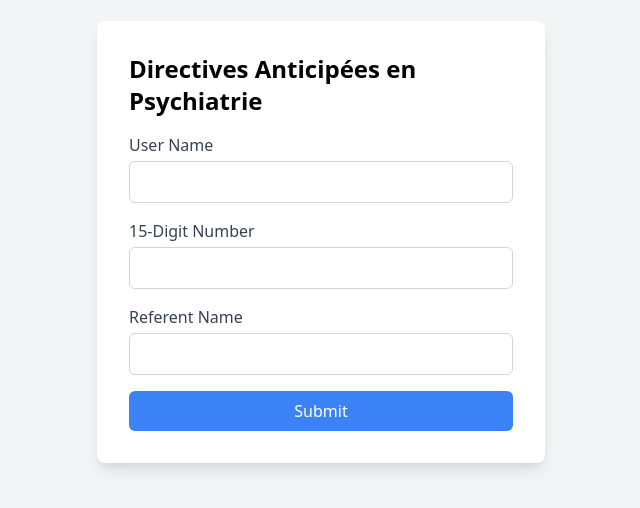
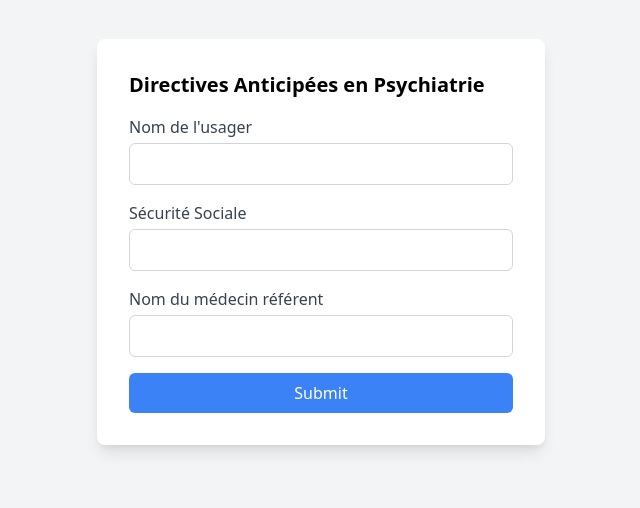
Before and after one commit to m4444te/dap, a website: page public/index.html in a window 1280 px wide. Shown: the part 158-666 px from the top of the page, without its empty margins (319-959 px from the left). Drawn offline with nearby package versions, Linux system fonts and the light colour scheme.

Commit message:
Update index.html

```diff
--- a/public/index.html
+++ b/public/index.html
@@ -10,20 +10,20 @@
 
 <body class="bg-gray-100 flex items-center justify-center h-screen">
     <div class="bg-white p-8 rounded-lg shadow-lg w-full max-w-md">
-        <h1 class="text-2xl font-bold mb-4">Directives Anticipées en Psychiatrie</h1>
+        <h1 class="text-xl font-bold mb-4">Directives Anticipées en Psychiatrie</h1>
         <form action="/submit" method="post" class="space-y-4">
             <div>
-                <label for="username" class="block text-gray-700">User Name</label>
+                <label for="username" class="block text-gray-700">Nom de l'usager</label>
                 <input type="text" id="username" name="username"
                     class="mt-1 p-2 border border-gray-300 rounded-md w-full" required>
             </div>
             <div>
-                <label for="number" class="block text-gray-700">15-Digit Number</label>
+                <label for="number" class="block text-gray-700">Sécurité Sociale</label>
                 <input type="text" id="number" name="number" class="mt-1 p-2 border border-gray-300 rounded-md w-full"
                     pattern="\d{15}" required>
             </div>
             <div>
-                <label for="referent" class="block text-gray-700">Referent Name</label>
+                <label for="referent" class="block text-gray-700">Nom du médecin référent</label>
                 <input type="text" id="referent" name="referent"
                     class="mt-1 p-2 border border-gray-300 rounded-md w-full" required>
             </div>
```
